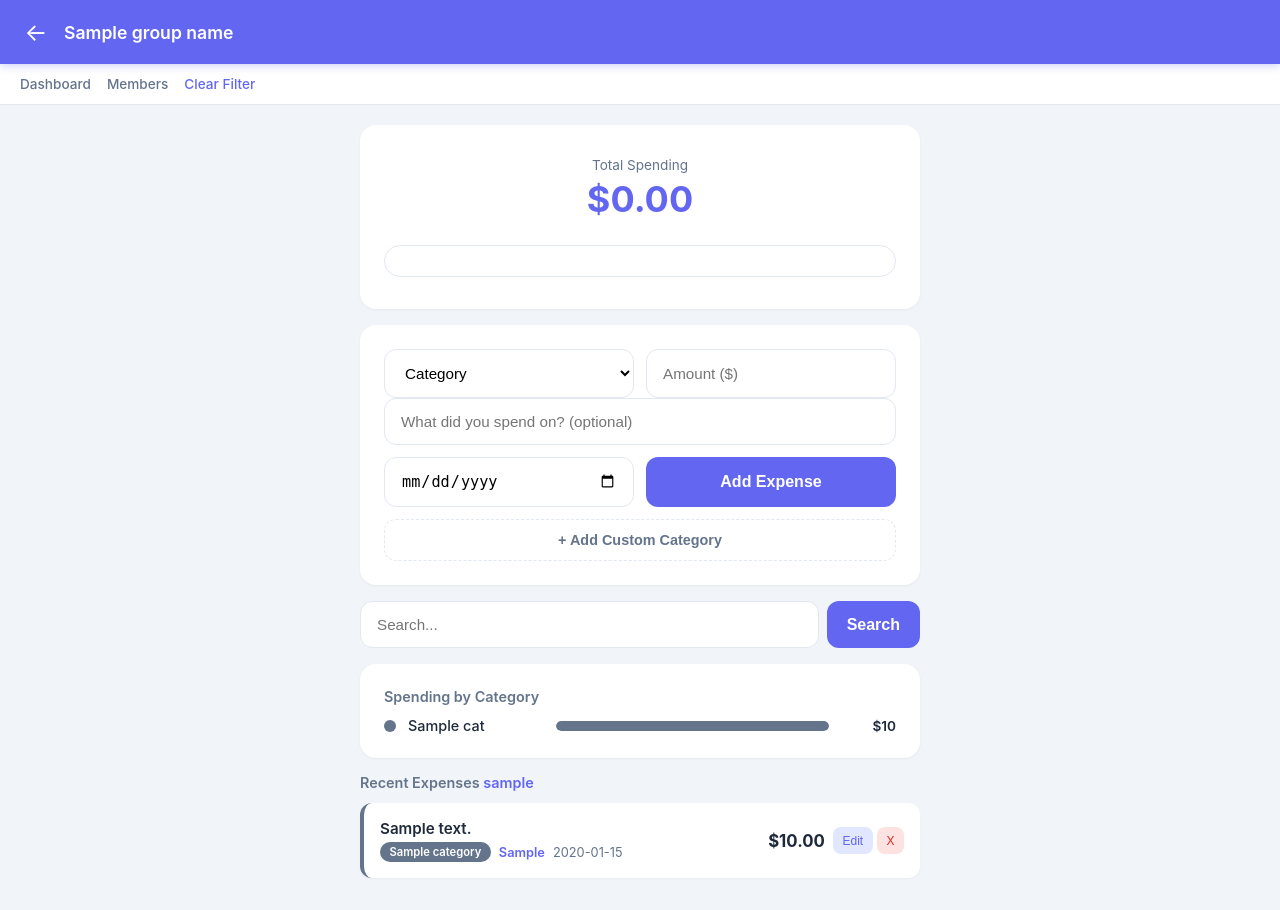
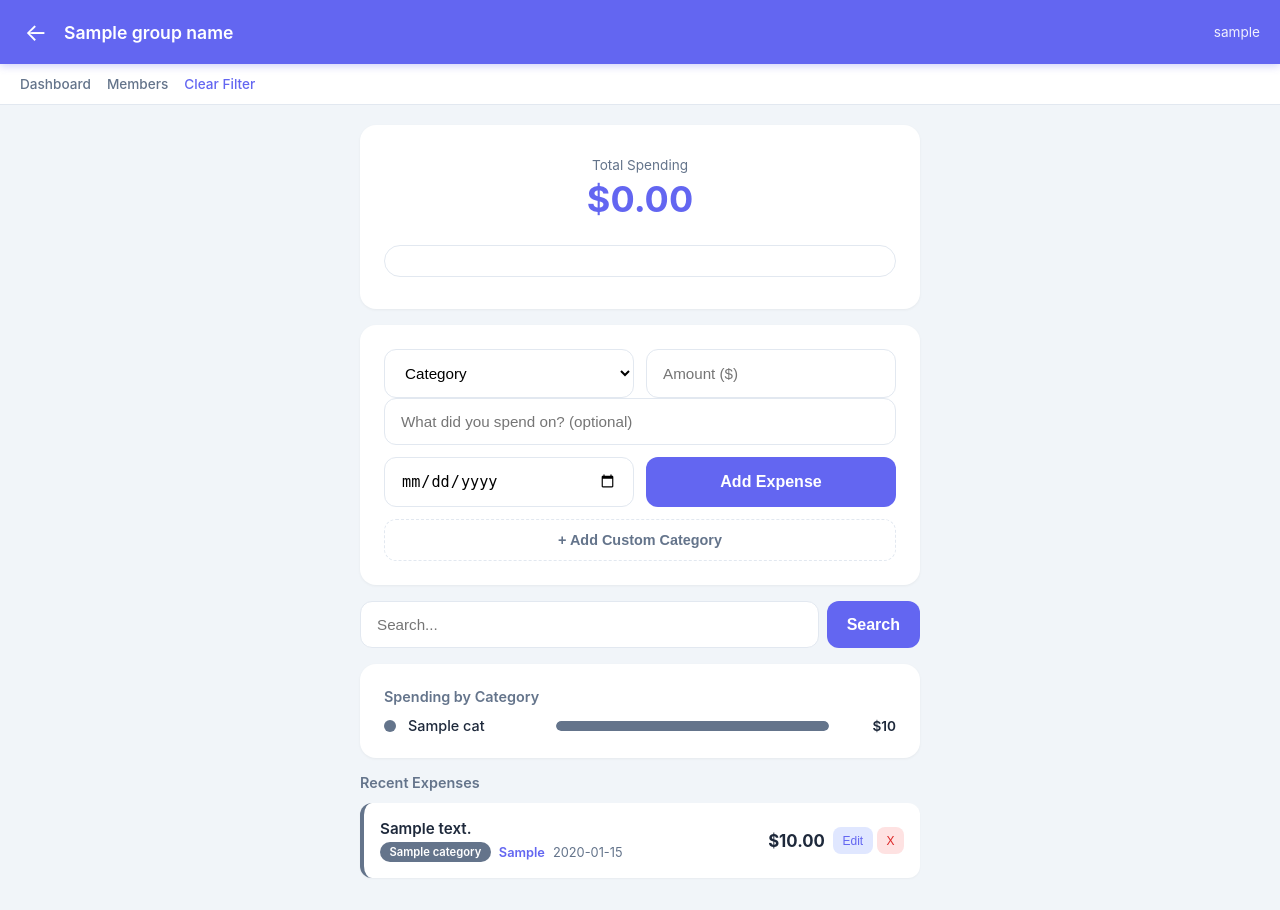
Before and after one commit to AzimPial/money-management-app, a Flask app: template templates/index.html in a window 1280 px wide. Run offline with Flask 3, Linux system fonts and the light colour scheme; the template is opened without the code that fills it: most values are stand-ins (such as "Sample title", 1, 10 or a date in 2020).

Commit message:
Revert username to top bar

```diff
--- a/templates/index.html
+++ b/templates/index.html
@@ -540,6 +540,7 @@
     <div class="top-bar">
         <a href="/home" class="back-btn">←</a>
         <h1>{{ group_name }}</h1>
+        <span class="user-name">{{ username }}</span>
     </div>
 
     <div class="sub-nav">
@@ -629,10 +630,7 @@
         </div>
         {% endif %}
 
-        <div class="section-title">
-            <span>{% if search_query %}Search Results{% else %}Recent Expenses{% endif %}</span>
-            <span style="color: var(--primary);">{{ username }}</span>
-        </div>
+        <div class="section-title">{% if search_query %}Search Results{% else %}Recent Expenses{% endif %}</div>
         <ul class="expense-list">
             {% for expense in expenses %}
             <li class="expense-item" style="border-left-color: {% if expense.category == 'Food' %}var(--food){% elif expense.category == 'Transport' %}var(--transport){% elif expense.category == 'Rent' %}var(--rent){% elif expense.category == 'Shopping' %}var(--shopping){% elif expense.category == 'Entertainment' %}var(--entertainment){% elif expense.category == 'Utilities' %}var(--utilities){% elif expense.category == 'Healthcare' %}var(--healthcare){% elif expense.category == 'Trip' %}var(--trip){% else %}var(--others){% endif %};">
```
